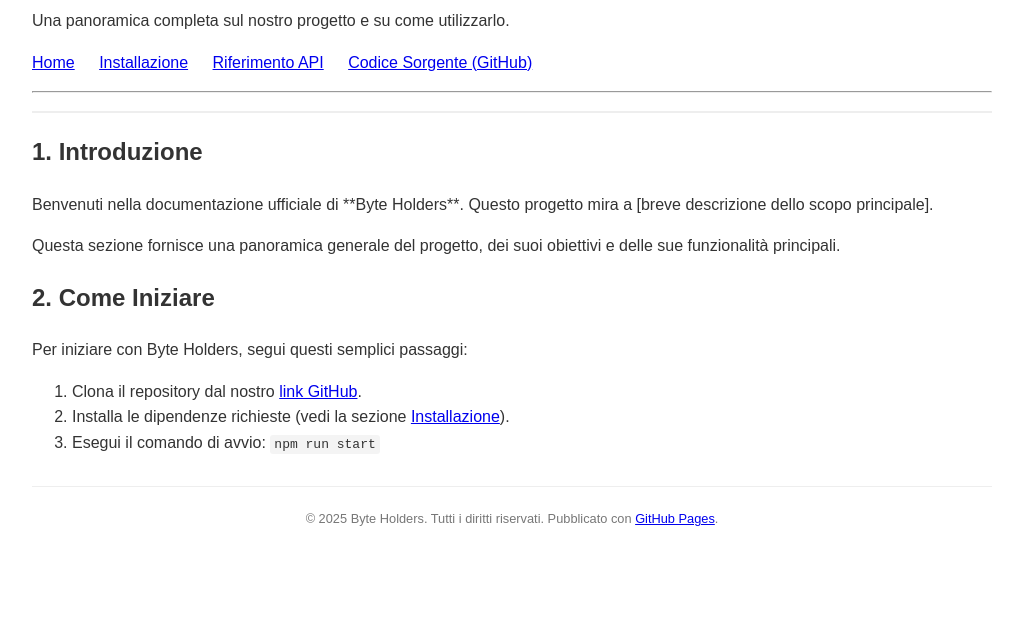
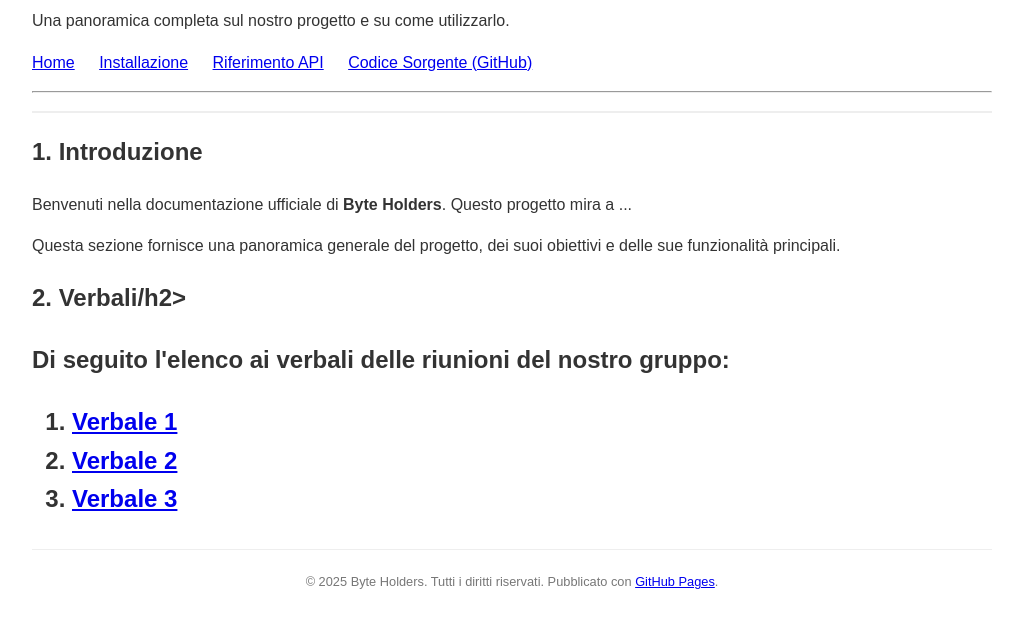
Before and after one commit to byteholdersgroup/byteholdersgroup.github.io, a plain HTML site: page index.html in a window 1280 px wide. Shown: the part 106-734 px from the top of the page, without its empty margins (128-1151 px from the left). Drawn offline with Linux system fonts and the light colour scheme.

Commit message:
Update index.html

```diff
--- a/index.html
+++ b/index.html
@@ -16,7 +16,7 @@
                 <li><a href="index.html">Home</a></li>
                 <li><a href="guida-installazione.html">Installazione</a></li>
                 <li><a href="api-reference.html">Riferimento API</a></li>
-                <li><a href="https://github.com/tuonomeutente/tuorepo">Codice Sorgente (GitHub)</a></li>
+                <li><a href="https://github.com/byteholdersgroup/byteholdersgroup.github.io">Codice Sorgente (GitHub)</a></li>
             </ul>
         </nav>
         <hr>
@@ -25,17 +25,17 @@
     <main>
         <section id="introduzione">
             <h2>1. Introduzione</h2>
-            <p>Benvenuti nella documentazione ufficiale di **Byte Holders**. Questo progetto mira a [breve descrizione dello scopo principale].</p>
+            <p>Benvenuti nella documentazione ufficiale di <b>Byte Holders</b>. Questo progetto mira a ...</p>
             <p>Questa sezione fornisce una panoramica generale del progetto, dei suoi obiettivi e delle sue funzionalità principali.</p>
         </section>
 
         <section id="come-iniziare">
-            <h2>2. Come Iniziare</h2>
-            <p>Per iniziare con Byte Holders, segui questi semplici passaggi:</p>
+            <h2>2. Verbali/h2>
+            <p>Di seguito l'elenco ai verbali delle riunioni del nostro gruppo:</p>
             <ol>
-                <li>Clona il repository dal nostro <a href="https://github.com/tuonomeutente/tuorepo">link GitHub</a>.</li>
-                <li>Installa le dipendenze richieste (vedi la sezione <a href="guida-installazione.html">Installazione</a>).</li>
-                <li>Esegui il comando di avvio: <code>npm run start</code></li>
+                <li><a href="verbali/verbale1.pdf">Verbale 1</a></li>
+                <li><a href="verbali/verbale2.pdf">Verbale 2</a></li>
+                <li><a href="verbali/verbale3.pdf">Verbale 3</a></li>
             </ol>
         </section>
 
```
